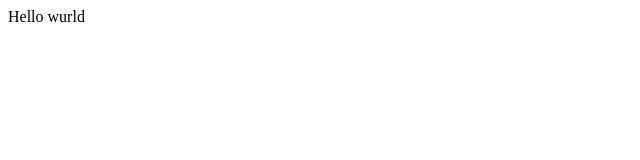
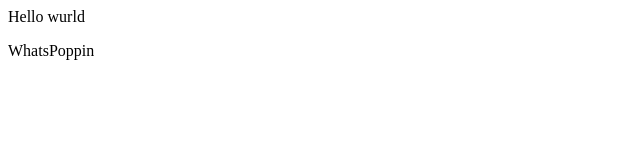
Before and after one commit to olezhkakot/yandexsprint1, a plain HTML site: page dist/index.html in a window 1280 px wide. Shown: the full height of the page, 0-640 px from the left. Drawn offline with Linux system fonts and the light colour scheme.

Commit message:
brandNewWhipJusthoppedIn

```diff
--- a/dist/index.html
+++ b/dist/index.html
@@ -1 +1,2 @@
 <p>Hello wurld</p>
+<p>WhatsPoppin</p>
```
